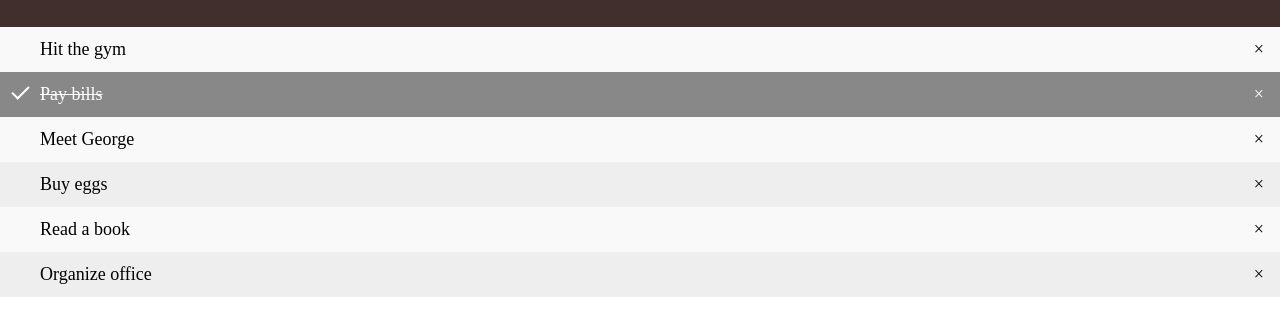
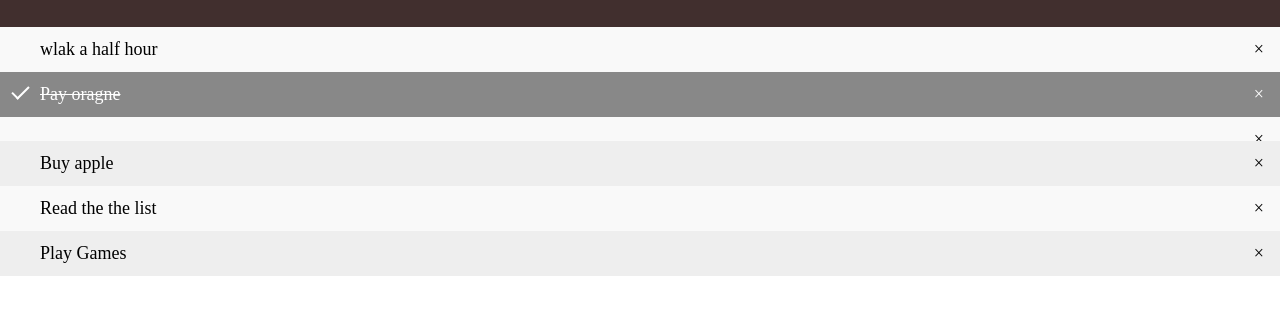
Before and after one commit to marwano9o/To-do-list, a plain HTML site: page index.html in a window 1280 px wide. Shown: the part 108-444 px from the top of the page. Drawn offline with Linux system fonts and the light colour scheme.

Commit message:
the list:

```diff
--- a/index.html
+++ b/index.html
@@ -16,12 +16,12 @@
 </div>
 
 <ul id="myUL">
-  <li>Hit the gym</li>
-  <li class="checked">Pay bills</li>
-  <li>Meet George</li>
-  <li>Buy eggs</li>
-  <li>Read a book</li>
-  <li>Organize office</li>
+  <li>wlak a half hour</li>
+  <li class="checked">Pay oragne </li>
+  <li><plas/li>
+  <li>Buy apple</li>
+  <li>Read the the list</li>
+  <li>Play Games </li>
 </ul>
 
 <script>
--- a/styles.css
+++ b/styles.css
@@ -113,6 +113,7 @@ body {
     border-radius: 0;
   }
 
+
   .addBtn:hover {
     background-color: #bbb;
   }
```
